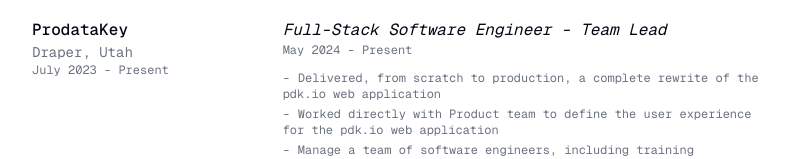
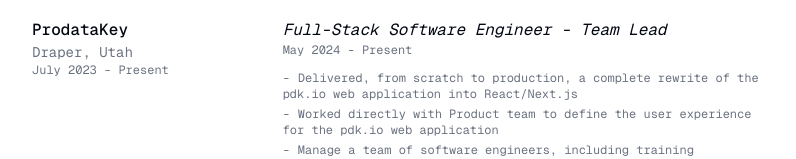
Before and after one commit to kylerummens/kylerummens.com, a Next.js app: page / in a window 1280 px wide. Shown: the part 598-757 px from the top of the page, without its empty margins (240-1036 px from the left). Built offline with nearby package versions, Linux system fonts and the light colour scheme.

Commit message:
Update work

```diff
--- a/src/app/components/work-section.tsx
+++ b/src/app/components/work-section.tsx
@@ -25,7 +25,7 @@
       {
         title: "Full-Stack Software Engineer - Team Lead",
         responsibilities: [
-          "Delivered, from scratch to production, a complete rewrite of the pdk.io web application",
+          "Delivered, from scratch to production, a complete rewrite of the pdk.io web application into React/Next.js",
           "Worked directly with Product team to define the user experience for the pdk.io web application",
           "Manage a team of software engineers, including training developers on the Next.js framework, writing tickets, and reviewing pull requests",
           "Prepared the new application for production, including setting up CI/CD pipelines to enable automated deployments across various environments",
```
